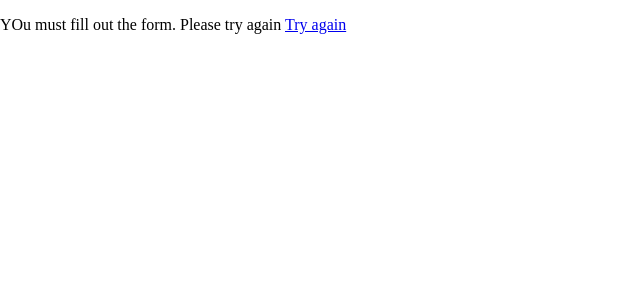
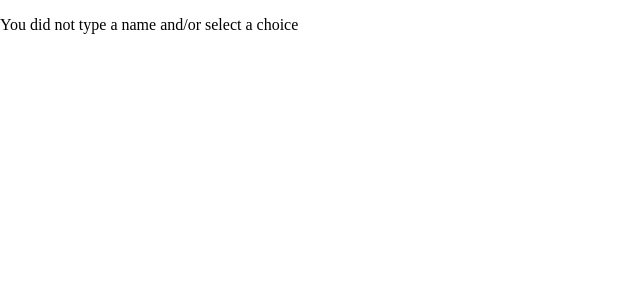
Before and after one commit to pagecurie2020-sudo/WebUcator, a PHP site: page /greeting.php in a window 1280 px wide. Shown: the top 300 px of the page, without its empty margins (0-640 px from the left). Run offline with PHP 8.4, Linux system fonts and the light colour scheme; some libraries are stand-ins or nearby versions.

Commit message:
Using switch() to greet

```diff
--- a/php/Conditionals/Exercises/greeting.php
+++ b/php/Conditionals/Exercises/greeting.php
@@ -10,18 +10,36 @@
 <body>
 <main>
 <?php
-if($_SERVER["REQUEST_METHOD"] == "GET" && !empty($_GET["dominant-hand"]) && !empty($_GET["last-name"])){
+
+if($_SERVER["REQUEST_METHOD"]==="GET" && !empty($_GET["dominant-hand"] ) && !empty($_GET["last-name"])){
 
 
-$lastName = $_GET["last-name"];
-$answer = $_GET["dominant-hand"];
+$name = $_GET["last-name"];
+$hand = $_GET["dominant-hand"];
 
-echo "<p>Hello $lastName!<br/> You are   $answer   handed </p>";
+
+switch($hand){
+
+case "right":
+echo "<p>$name, you are $hand handed. </p>";
+break;
+
+case "left":
+echo "<p>$name, you are $hand  handed.</p>";
+break;
+
+
+
+}
+
+
 
 }else{
 
- echo "<p>YOu must fill out the form. Please try again <a href='greeting.html'>Try again</a></p>";
+  echo "<p>You did not type a name and/or select a choice</p>";
+
 }
+
 ?>
 </main>
 </body>
```
